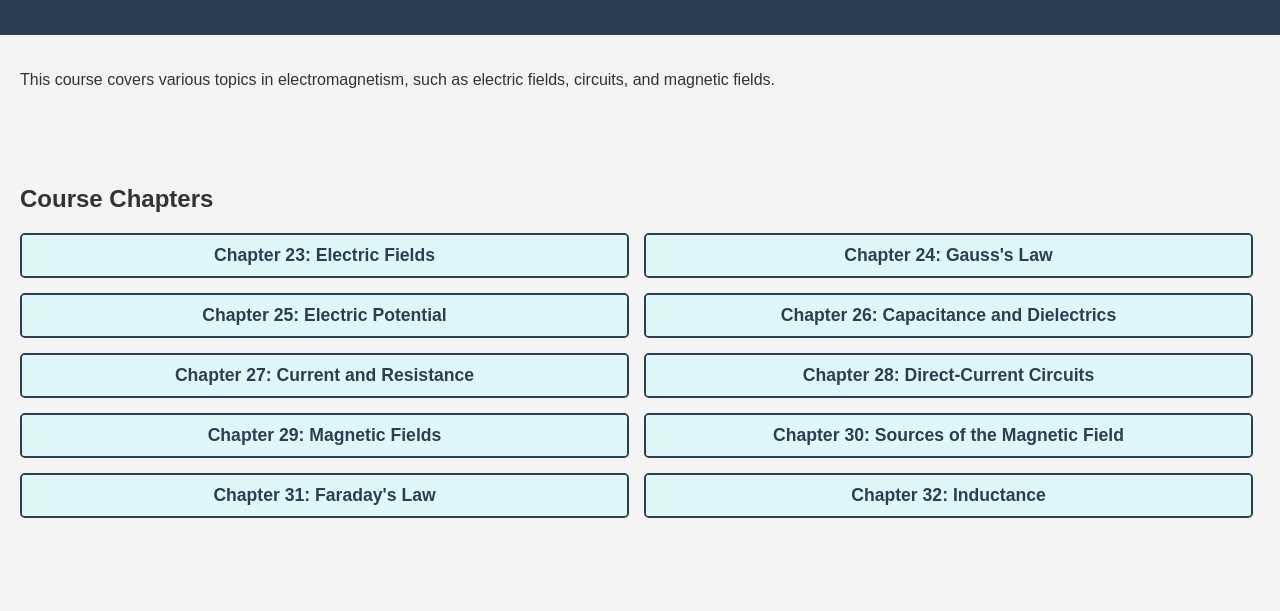
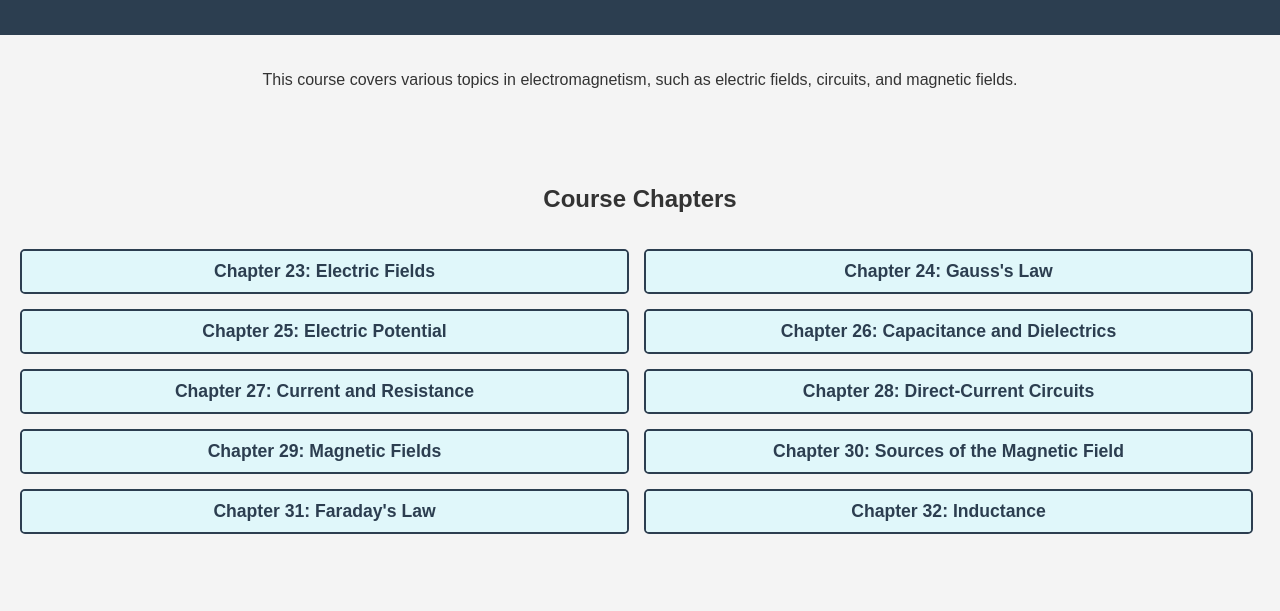
Before and after one commit to ad-pen/physics, a plain HTML site: page index.html in a window 1280 px wide. Shown: the part 77-688 px from the top of the page. Drawn offline with nearby package versions, Linux system fonts and the light colour scheme.

Commit message:
Update styles.css

```diff
--- a/CSS/styles.css
+++ b/CSS/styles.css
@@ -19,6 +19,10 @@ header {
 section {
     padding: 20px;
     margin-bottom: 20px; /* Adds space between sections */
+    display: flex;
+    flex-direction: column;
+    align-items: center; /* Center-align items horizontally */
+    justify-content: center; /* Center items vertically */
 }
 
 footer {
```
